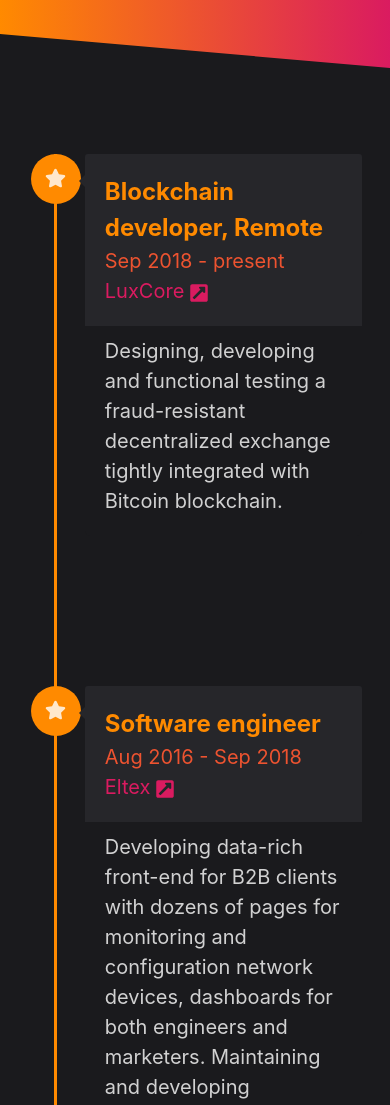
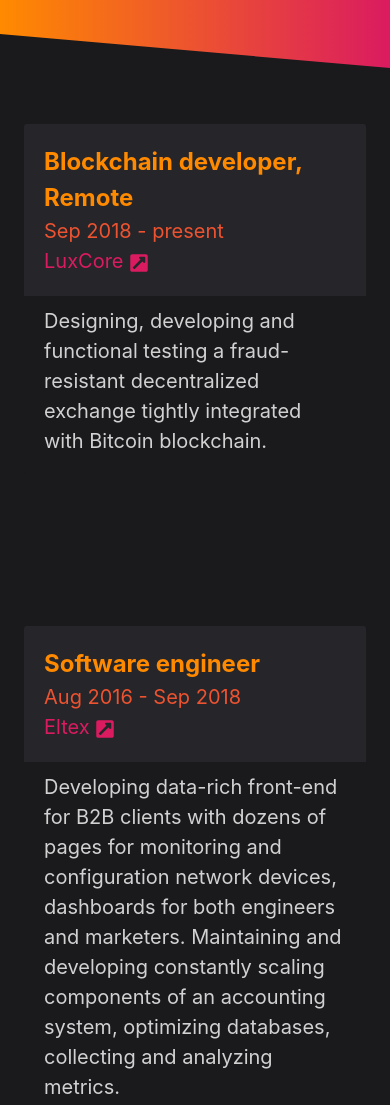
Before and after one commit to xotonic/personal-pages, a Gatsby site: page / in a window 390 px wide. Shown: the part 1840-2945 px from the top of the page. Built offline with nearby package versions, Linux system fonts and the light colour scheme; Gatsby itself is replaced by a stand-in of ours.

Commit message:
Hide decorative timeline elements on mobile devices

```diff
--- a/src/components/timeline.scss
+++ b/src/components/timeline.scss
@@ -158,29 +158,24 @@ $timeline-color: lighten($background, 5%);
 
 @media screen and (max-width: 768px) {
   #timeline {
-    margin: 30px;
+    margin: 0px;
     padding: 0px;
-    width: 90%;
+    width: 100%;
     &:before {
-      left: 0;
+      display: none;
     }
 
     .timeline-item {
       .timeline-content {
-        width: 90%;
-        float: right;
-
+        width: 100%;
         &:before,
         &.right:before {
-          left: 10%;
-          margin-left: -6px;
-          border-left: 0;
-          border-right: 7px solid $timeline-color;
+          display: none;
         }
       }
 
       .timeline-icon {
-        left: 0;
+        display: none;
       }
     }
   }
```
